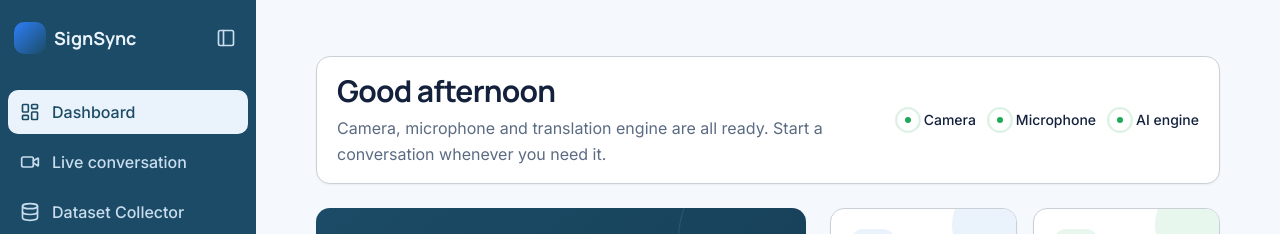
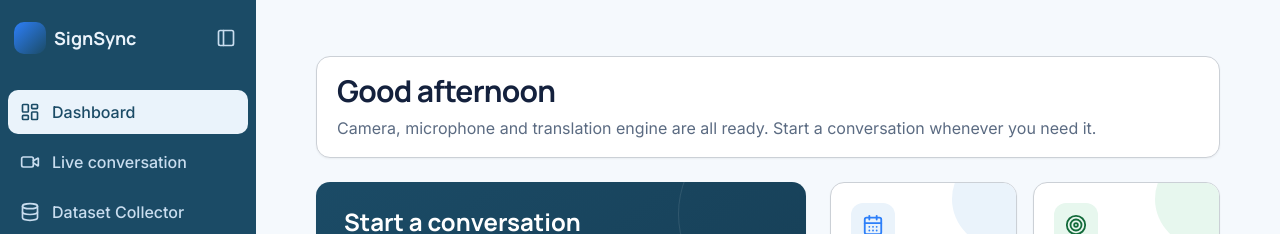
Before and after one commit to Kzarka7/SignSync, a React (Vite) app in the folder Frontend/: page /dashboard in a window 1280 px wide. Shown: the top 234 px of the page. Built offline with nearby package versions, Linux system fonts and the light colour scheme; no server answers.

Commit message:
quick update for the the header

```diff
--- a/Frontend/src/components/layout/PageHeader.tsx
+++ b/Frontend/src/components/layout/PageHeader.tsx
@@ -10,10 +10,10 @@
   actions?: ReactNode
 }) {
   return (
-    <header className="mb-6 flex flex-col gap-4 rounded-xl2 border border-border bg-white px-4 py-4 shadow-sm sm:px-5 lg:flex-row lg:items-center lg:justify-between">
+    <header className="mb-6 flex gap-4 rounded-xl2 border border-border bg-white px-4 py-4 shadow-sm sm:px-5 lg:flex-row lg:items-center lg:justify-between">
       <div>
         <h1 className="font-display text-3xl font-bold tracking-tight text-ink">{title}</h1>
-        <p className="mt-1.5 max-w-2xl text-base leading-relaxed text-text-2">{description}</p>
+        <p className="mt-1.5 text-base leading-relaxed text-text-2">{description}</p>
       </div>
       {actions && <div className="shrink-0">{actions}</div>}
     </header>
--- a/Frontend/src/pages/DashboardPage.tsx
+++ b/Frontend/src/pages/DashboardPage.tsx
@@ -6,23 +6,22 @@
 import RecentSessions from '../components/dashboard/RecentSessions'
 import FrequentPhrases from '../components/dashboard/FrequentPhrases'
 
+// Morning 5-11, Afternoon 12-16, Evening 17-20, Night 21-4 (wraps past midnight).
+function getGreeting(hour: number): string {
+  if (hour >= 5 && hour < 12) return 'Good morning'
+  if (hour >= 12 && hour < 17) return 'Good afternoon'
+  if (hour >= 17 && hour < 21) return 'Good evening'
+  return 'Good night'
+}
+
 export default function DashboardPage() {
   const status = useDeviceStatus()
 
   return (
     <main className="mx-auto max-w-[1440px] px-3 py-4 sm:px-5 sm:py-6 lg:px-7">
       <PageHeader
-        title="Good afternoon"
+        title={getGreeting(new Date().getHours())}
         description="Camera, microphone and translation engine are all ready. Start a conversation whenever you need it."
-        actions={
-          status && (
-            <div className="flex flex-wrap gap-x-4 gap-y-2" aria-label="System readiness">
-              <StatusPill label="Camera" state={status.camera} />
-              <StatusPill label="Microphone" state={status.microphone} />
-              <StatusPill label="AI engine" state={status.ai} />
-            </div>
-          )
-        }
       />
 
       <div className="mb-5 grid items-stretch gap-5 xl:grid-cols-[minmax(0,1.55fr)_minmax(390px,1fr)] xl:gap-6">
```
